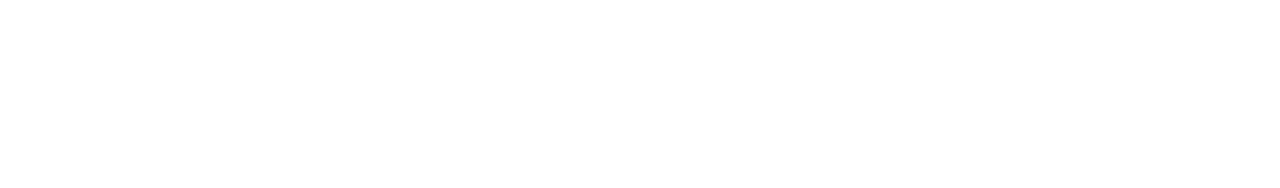
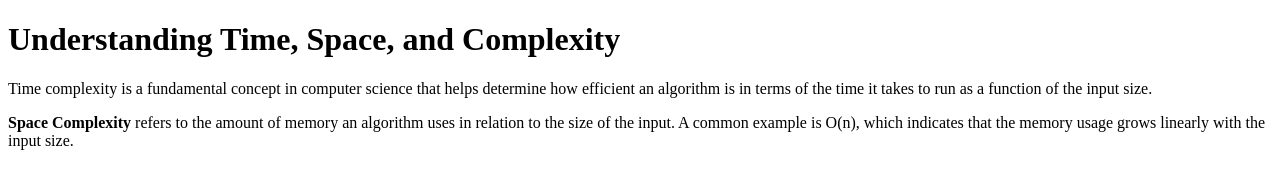
Before and after one commit to acciojob/time-and-space-complexity-yvipin6887, a website: page main.html in a window 1280 px wide. Drawn offline with Linux system fonts and the light colour scheme.

Commit message:
created a submission

```diff
--- a/main.html
+++ b/main.html
@@ -7,6 +7,9 @@
 </head>
 
 <body>
+	  <h1>Understanding Time, Space, and Complexity</h1>
+	  <p>Time complexity is a fundamental concept in computer science that helps determine how efficient an algorithm is in terms of the time it takes to run as a function of the input size.</p>
+	  <p><b>Space Complexity</b> refers to the amount of memory an algorithm uses in relation to the size of the input. A common example is O(n), which indicates that the memory usage grows linearly with the input size.</p>
 	<!-- the entire body must be written by student -->
     <script type="text/javascript" src="./script.js">
 </script>
```
